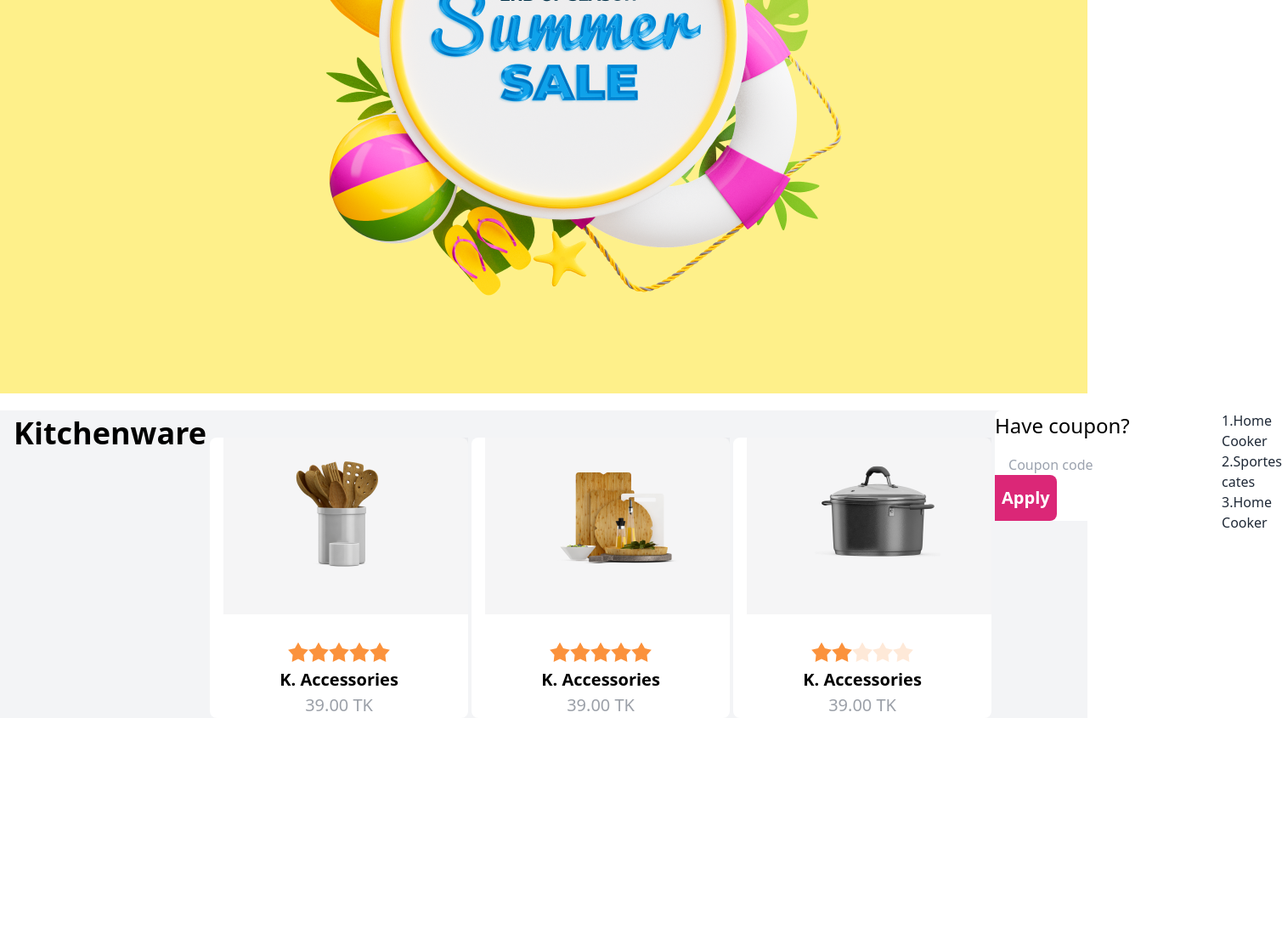
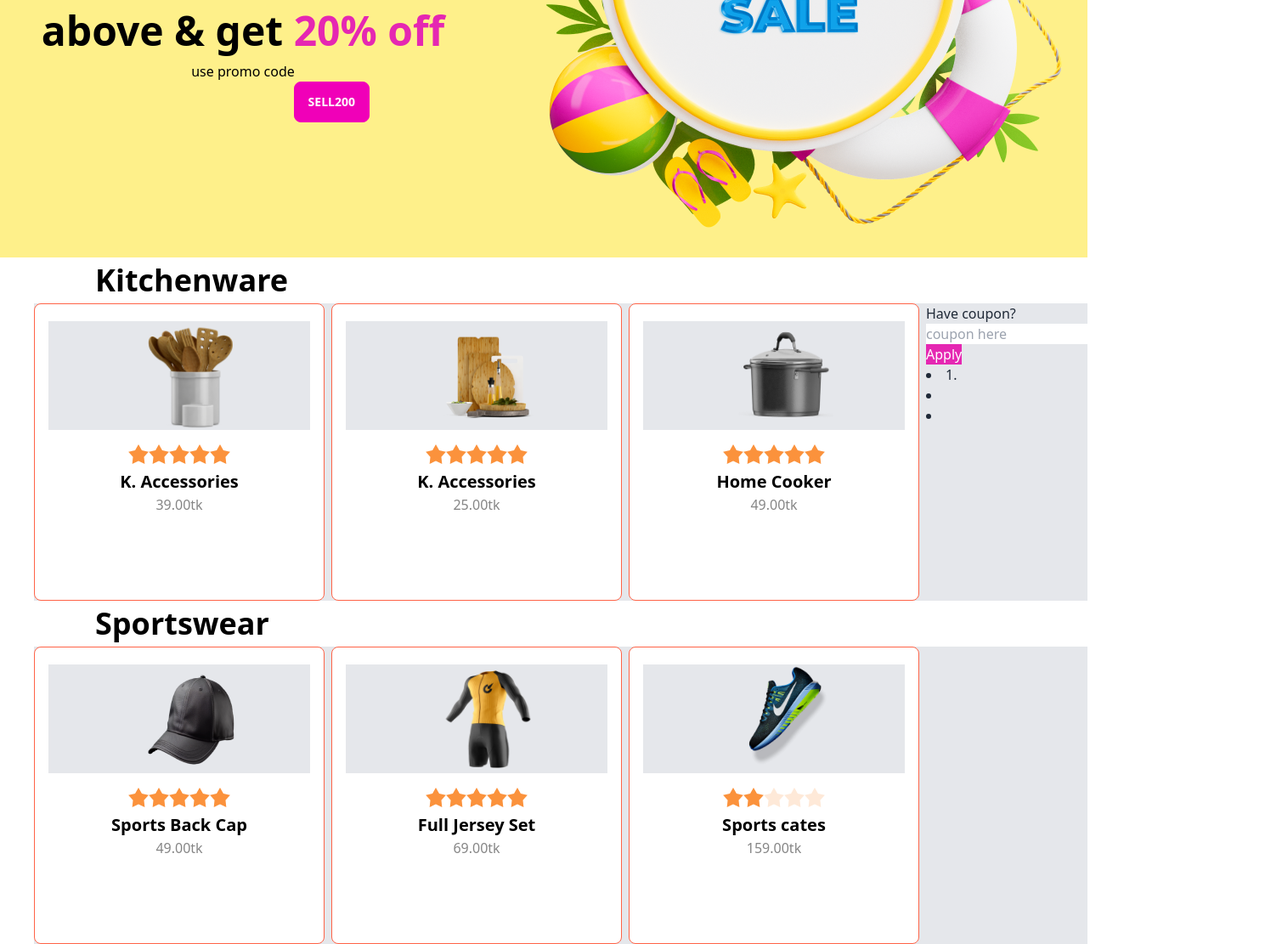
Before and after one commit to harunabhi/summer-sale-project, a plain HTML site: page index.html in a window 1280 px wide. Shown: the part 405-1516 px from the top of the page at 85% size, 1509 px wide, since content can reach past the window. Before the commit the page ends 1250 px from the top, so only its background shows below. Drawn offline with nearby package versions, Linux system fonts and the light colour scheme.

Commit message:
added all div container

```diff
--- a/index.html
+++ b/index.html
@@ -7,95 +7,192 @@
 
 <link href="https://cdn.jsdelivr.net/npm/daisyui@3.5.1/dist/full.css" rel="stylesheet" type="text/css" />
 <script src="https://cdn.tailwindcss.com"></script>
-</head>
-<body>
-    <header class="w-1920 h-873">
-        <div class="bg-yellow-200 flex">
-            <div class="">
-<h1 class="text-black  font-sans font-3xl not-italic font-medium leading-normal">---SALE FEVER---</h1>
-<p class="text-black font-sans  font-6xl no font-bold">Purchase TK 200 or above & get
-     <span class="text-pink-500  font-6xl no font-bold">20% off</span></p>
-     <!-- <div class="flex gap-x-1  items-center"> -->
-        <p class="text-black  font-sans font-2xl not-italic font-medium leading-normal">Use Promo Code</p>
-<button class=" rounded-lg bg-pink-500 text-white font-sans font-2xl font-medium not-italic leading-normal">SELL200
-
-</button>
-     <!-- </div> -->
+<style>
+    #btn-sell{
+        position: absolute;
+        left: 27%;
+        margin-top: auto;
+        margin-bottom: 10%;
 
 
 
+    }
+    #new-div{
+        border: 1px solid tomato;
+        width: 342px;
+height: 350px;
+flex-shrink: 0;
+    }
 
 
+
+</style>
+</head>
+<body>
+    <header>
+        <div class="flex bg-yellow-200">
+            <div class="mt-72">
+                <h5 class="text-black text-center font-sans text-3xl  font-medium not-italic leading-normal">---SALE FEVER---</h5>
+                <p class="text-black text-center text-5xl not-italic leading-normal font-bold font-sans">Purchase TK 200 or above & get <span class="text-[#E527B2]">20% off</span> </p>
+                <p class="text-black text-center  font-2xl font-normal font-sans not-italic leading-normal">use promo code</p>
+                <button id="btn-sell" class="btn btn-secondary text-white rounded-lg ">Sell200</button>
             </div>
-
-        <img class="w-708 h-708 mt-20 mb-20 ml-972" src="images/Summer 1.png" alt="">
+            <img src="images/Summer 1.png" alt="">
         </div>
     </header>
 <main>
-        <section class="mt-5 bg-gray-100 gap-x-1 flex ">
-            <h1 class="text-black ml-4 text-4xl font-semibold not-italic font-sans leading-normal">Kitchenware</h1>
-            <div class="mt-8  rounded-lg bg-white w-80 h-85">
+    <section>
+        <h1 class="ml-28 text-black font-sans text-4xl font-semibold not-italic leading-normal">Kitchenware</h1>
+       <div class="bg-gray-200 flex ml-10 gap-x-2">
+        <div>
+            <div onclick="handleClickBtn(this)" id="new-div" class=" rounded-lg bg-white ">
 <div class="text-center">
-                    <div class="bg-gray-700 bg-opacity-5 ml-4   w-72 h-52  ">
-                         <img class="rounded-lg mx-20  py-5" src="images/prod1.png" alt=""></div>
 
-                    <div class="rating mt-8">
+   <div class="bg-gray-200 mx-4 my-4">
+    <img  class="bg-gray-200 w-28 h-32 ml-28 mt-5" src="images/prod1.png" alt="">
+   </div>
+
+    <div class="rating">
+        <input type="radio" name="rating-2" class="mask mask-star-2 bg-orange-400" />
+        <input type="radio" name="rating-2" class="mask mask-star-2 bg-orange-400"  />
+        <input type="radio" name="rating-2" class="mask mask-star-2 bg-orange-400" />
+        <input type="radio" name="rating-2" class="mask mask-star-2 bg-orange-400" />
+        <input type="radio" name="rating-2" class="mask mask-star-2 bg-orange-400" checked/>
+      </div>
+      <P class="text-black font-sans text-xl font-semibold not-italic leading-normal">K. Accessories</P>
+      <p class="text-[#0B0B0B7F]">39.00tk</p>
+</div>
+            </div>
+        </div>
+        <div>
+            <div id="new-div" class=" rounded-lg bg-white ">
+<div class="text-center">
+
+   <div class="bg-gray-200 mx-4 my-4">
+    <img  class="bg-gray-200 w-28 h-32 ml-28 mt-5" src="images/prod2.png" alt="">
+   </div>
+
+    <div class="rating">
+        <input type="radio" name="rating-2" class="mask mask-star-2 bg-orange-400" />
+        <input type="radio" name="rating-2" class="mask mask-star-2 bg-orange-400"  />
+        <input type="radio" name="rating-2" class="mask mask-star-2 bg-orange-400" />
+        <input type="radio" name="rating-2" class="mask mask-star-2 bg-orange-400" checked/>
+        <input type="radio" name="rating-2" class="mask mask-star-2 bg-orange-400" />
+      </div>
+      <P class="text-black font-sans text-xl font-semibold not-italic leading-normal">K. Accessories</P>
+      <p class="text-[#0B0B0B7F]">25.00tk</p>
+</div>
+            </div>
+
+        </div>
+        <div>
+            <div id="new-div" class=" rounded-lg bg-white ">
+<div class="text-center">
+
+   <div class="bg-gray-200 mx-4 my-4">
+    <img  class="bg-gray-200 w-28 h-32 ml-28 mt-5" src="images/prod3.png" alt="">
+   </div>
+
+    <div class="rating">
         <input type="radio" name="rating-2" class="mask mask-star-2 bg-orange-400" />
         <input type="radio" name="rating-2" class="mask mask-star-2 bg-orange-400" checked />
         <input type="radio" name="rating-2" class="mask mask-star-2 bg-orange-400" />
         <input type="radio" name="rating-2" class="mask mask-star-2 bg-orange-400" />
         <input type="radio" name="rating-2" class="mask mask-star-2 bg-orange-400" />
       </div>
-                      <p class="text-black text-xl font-sans font-semibold not-italic leading-normal">K. Accessories</p>
-                      <p class="text-gray-700 text-opacity-50 text-xl font-sans not-italic leading-normal">39.00 TK</p>
+      <P class="text-black font-sans text-xl font-semibold not-italic leading-normal">Home Cooker</P>
+      <p class="text-[#0B0B0B7F]">49.00tk</p>
 </div>
             </div>
-            <div class="mt-8  rounded-lg bg-white w-80 h-85">
+        </div>
+        <div class="">
+            <h5>Have coupon?</h5>
+            <input type="text" name="" id="" placeholder="coupon here">
+            <button class="bg-[#E527B2] text-white">Apply</button>
+            <div class="box">
+<li>
+    1.
+</li>
+<li></li>
+<li></li>
+            </div>
+        </div>
+       </div>
+    </section>
+    <section>
+        <h1 class="ml-28 text-black font-sans text-4xl font-semibold not-italic leading-normal">Sportswear</h1>
+       <div class="bg-gray-200 flex ml-10 gap-x-2">
+        <div>
+            <div onclick="handleClickBtn(this)" id="new-div" class=" rounded-lg bg-white ">
 <div class="text-center">
-                    <div class="bg-gray-700 bg-opacity-5 ml-4   w-72 h-52  ">
-                         <img class="rounded-lg mx-20  py-5" src="images/prod2.png" alt=""></div>
 
-                    <div class="rating mt-8">
+   <div class="bg-gray-200 mx-4 my-4">
+    <img  class="bg-gray-200 w-28 h-32 ml-28 mt-5" src="images/prod4.png" alt="">
+   </div>
+
+    <div class="rating">
+        <input type="radio" name="rating-2" class="mask mask-star-2 bg-orange-400" />
+        <input type="radio" name="rating-2" class="mask mask-star-2 bg-orange-400"  />
+        <input type="radio" name="rating-2" class="mask mask-star-2 bg-orange-400" />
+        <input type="radio" name="rating-2" class="mask mask-star-2 bg-orange-400" />
+        <input type="radio" name="rating-2" class="mask mask-star-2 bg-orange-400" checked/>
+      </div>
+      <P class="text-black font-sans text-xl font-semibold not-italic leading-normal">Sports Back Cap</P>
+      <p class="text-[#0B0B0B7F]">49.00tk</p>
+</div>
+            </div>
+        </div>
+        <div>
+            <div id="new-div" class=" rounded-lg bg-white ">
+<div class="text-center">
+
+   <div class="bg-gray-200 mx-4 my-4">
+    <img  class="bg-gray-200 w-28 h-32 ml-28 mt-5" src="images/prod5.png" alt="">
+   </div>
+
+    <div class="rating">
+        <input type="radio" name="rating-2" class="mask mask-star-2 bg-orange-400" />
+        <input type="radio" name="rating-2" class="mask mask-star-2 bg-orange-400"  />
+        <input type="radio" name="rating-2" class="mask mask-star-2 bg-orange-400" />
+        <input type="radio" name="rating-2" class="mask mask-star-2 bg-orange-400" checked/>
+        <input type="radio" name="rating-2" class="mask mask-star-2 bg-orange-400" />
+      </div>
+      <P class="text-black font-sans text-xl font-semibold not-italic leading-normal">Full Jersey Set</P>
+      <p class="text-[#0B0B0B7F]">69.00tk</p>
+</div>
+            </div>
+
+        </div>
+        <div>
+            <div id="new-div" class=" rounded-lg bg-white ">
+<div class="text-center">
+
+   <div class="bg-gray-200 mx-4 my-4">
+    <img  class="bg-gray-200 w-28 h-32 ml-28 mt-5" src="images/prod6.png" alt="">
+   </div>
+
+    <div class="rating">
         <input type="radio" name="rating-2" class="mask mask-star-2 bg-orange-400" />
         <input type="radio" name="rating-2" class="mask mask-star-2 bg-orange-400" checked />
         <input type="radio" name="rating-2" class="mask mask-star-2 bg-orange-400" />
         <input type="radio" name="rating-2" class="mask mask-star-2 bg-orange-400" />
         <input type="radio" name="rating-2" class="mask mask-star-2 bg-orange-400" />
       </div>
-                      <p class="text-black text-xl font-sans font-semibold not-italic leading-normal">K. Accessories</p>
-                      <p class="text-gray-700 text-opacity-50 text-xl font-sans not-italic leading-normal">39.00 TK</p>
+      <P class="text-black font-sans text-xl font-semibold not-italic leading-normal">Sports cates</P>
+      <p class="text-[#0B0B0B7F]">159.00tk</p>
 </div>
             </div>
-            <div class="mt-8  rounded-lg bg-white w-80 h-85">
-                <div class="text-center">
-                    <div class="bg-gray-700 bg-opacity-5 ml-4   w-72 h-52  ">
-                         <img class="rounded-lg mx-20  py-5" src="images/prod3.png" alt=""></div>
+        </div>
 
-                    <div class="rating mt-8">
-                        <input type="radio" name="rating-2" class="mask mask-star-2 bg-orange-400" />
-                        <input type="radio" name="rating-2" class="mask mask-star-2 bg-orange-400" checked />
-                        <input type="radio" name="rating-2" class="mask mask-star-2 bg-orange-400" />
-                        <input type="radio" name="rating-2" class="mask mask-star-2 bg-orange-400" />
-                        <input type="radio" name="rating-2" class="mask mask-star-2 bg-orange-400" />
-                      </div>
-                      <p class="text-black text-xl font-sans font-semibold not-italic leading-normal">K. Accessories</p>
-                      <p class="text-gray-700 text-opacity-50 text-xl font-sans not-italic leading-normal">39.00 TK</p>
-                </div>
-            </div>
-            <div>
-                <div class="bg-white rounded-lg">
-                    <p class="text-black font-sans text-2xl font-medium leading-normal not-italic mb-4" >Have coupon?</p>
-                  <input class="rounded-lg px-4 border-1 border-gray-700 border-opacity-25" type="text" name="" id="" placeholder="Coupon code">
-                  <button class="text-white text-center font-sans text-xl font-semibold leading-normal not-italic rounded-r-lg bg-pink-600 py-3 px-2">Apply</button>
-                </div>
-            </div>
-            <div>
-                <p>1.Home Cooker</p>
-                <p>2.Sportes cates</p>
-                <p>3.Home Cooker</p>
        </div>
     </section>
+</main>
 
-    </main>
+
+
+
+
+
+    <script src="js/function.js"></script>
 </body>
 </html>
--- /dev/null
+++ b/js/function.js
@@ -0,0 +1,6 @@
+function handleClickBtn(target){
+const itemName = target.parentNode.childNodes[0].innerText;
+const li = document.createElement('li');
+li.innerText = itemName;
+console.log(li)
+}
```
Lines whose indentation alone changed are shown as unchanged.
